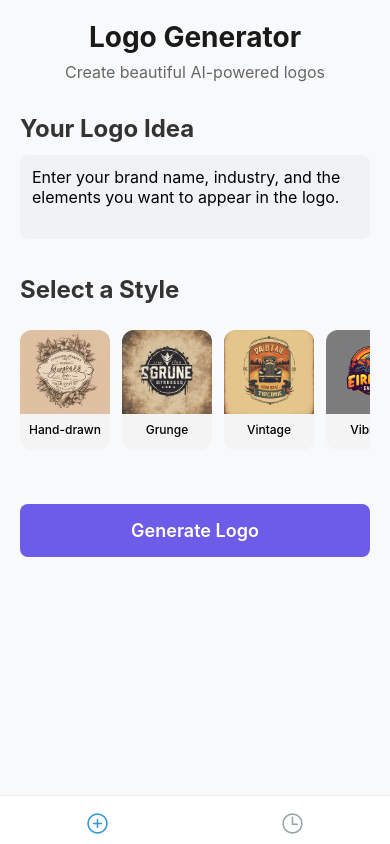
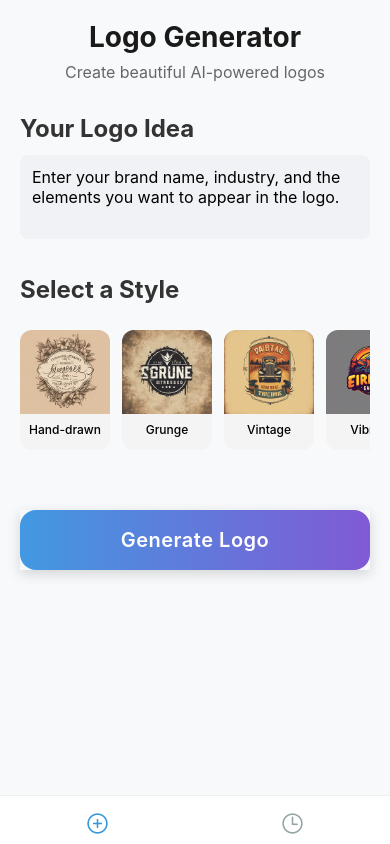
Before and after one commit to kutlukarakoc/logo-generator, a React Native app in the folder frontend/: screen /Home in a window 390 px wide. Built offline with nearby package versions, Linux system fonts and the light colour scheme.

Commit message:
feat: enhance HomeScreen with linear gradient button and improved styling for logo generation

```diff
--- a/frontend/src/screens/home-screen.tsx
+++ b/frontend/src/screens/home-screen.tsx
@@ -17,6 +17,7 @@ import { StyleSelector } from '../components/style-selector';
 import { LogoModal } from '../components/logo-modal';
 import { saveLogoToStorage } from '../utils/storage';
 import { Logo, LogoStyle, LogoStyleDescriptions } from '../types';
+import { LinearGradient } from 'expo-linear-gradient';
 
 export function HomeScreen() {
   const [prompt, setPrompt] = useState('');
@@ -106,18 +107,26 @@ export function HomeScreen() {
           />
 
           <TouchableOpacity
+            activeOpacity={0.8}
+            onPress={handleGenerateLogo}
+            disabled={state.isLoading}
+            style={styles.generateButtonContainer}
+          >
+            <LinearGradient
+              colors={['#4299e1', '#805ad5']}
+              start={{ x: 0, y: 0 }}
+              end={{ x: 1, y: 0 }}
               style={[
                 styles.generateButton,
                 state.isLoading && styles.disabledButton
               ]}
-            onPress={handleGenerateLogo}
-            disabled={state.isLoading}
             >
               {state.isLoading ? (
-              <ActivityIndicator color="#fff" />
+                <ActivityIndicator color="#fff" size="large" />
               ) : (
                 <Text style={styles.generateButtonText}>Generate Logo</Text>
               )}
+            </LinearGradient>
           </TouchableOpacity>
 
           {state.error && (
@@ -177,21 +186,30 @@ const styles = StyleSheet.create({
     minHeight: 80,
     textAlignVertical: 'top',
   },
+  generateButtonContainer: {
+    marginTop: 30,
+    marginBottom: 20,
+    shadowColor: '#000',
+    shadowOffset: { width: 0, height: 4 },
+    shadowOpacity: 0.15,
+    shadowRadius: 12,
+    elevation: 7,
+  },
   generateButton: {
-    backgroundColor: '#6c5ce7',
-    borderRadius: 8,
-    paddingVertical: 16,
+    borderRadius: 16,
+    paddingVertical: 18,
     alignItems: 'center',
-    marginTop: 24,
-    marginBottom: 16,
+    justifyContent: 'center',
+    height: 60,
   },
   disabledButton: {
-    opacity: 0.7,
+    opacity: 0.6,
   },
   generateButtonText: {
     color: '#fff',
-    fontSize: 18,
+    fontSize: 20,
     fontWeight: '600',
+    letterSpacing: 0.5,
   },
   errorText: {
     color: '#e74c3c',
```
Lines whose indentation alone changed are shown as unchanged.
